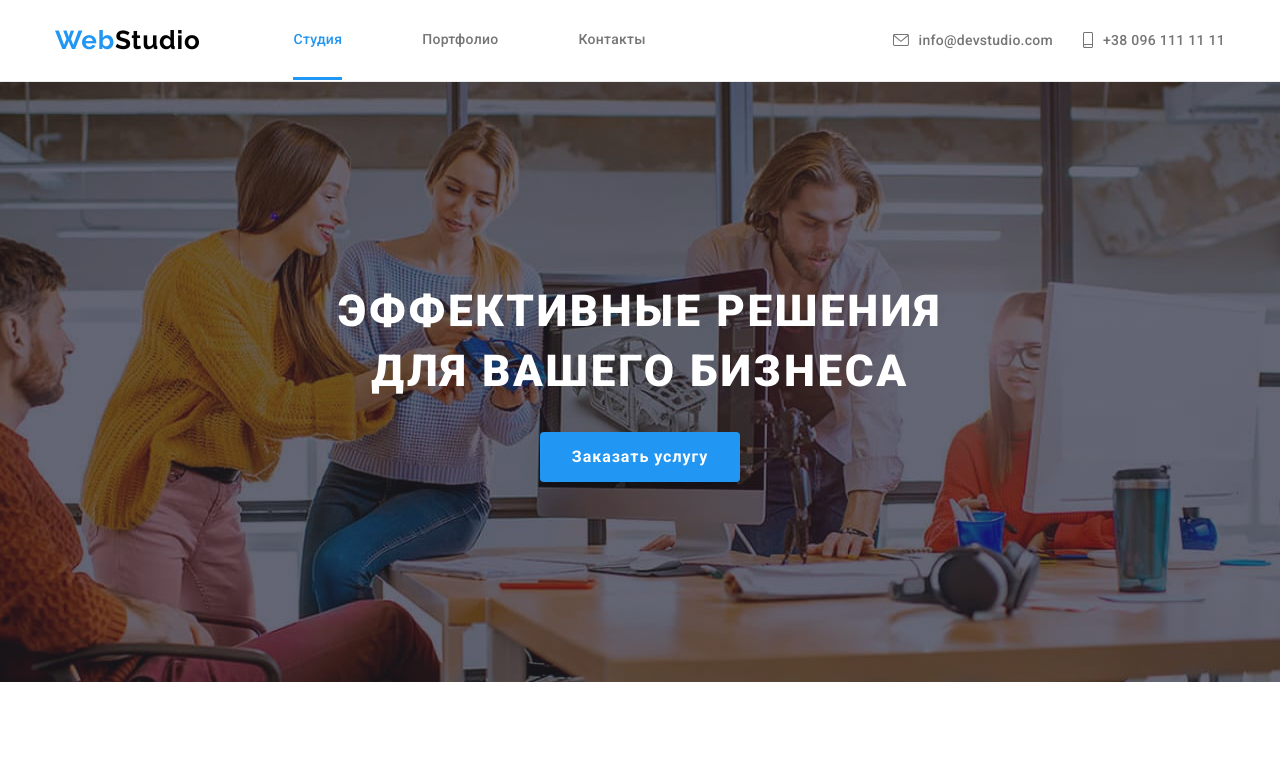
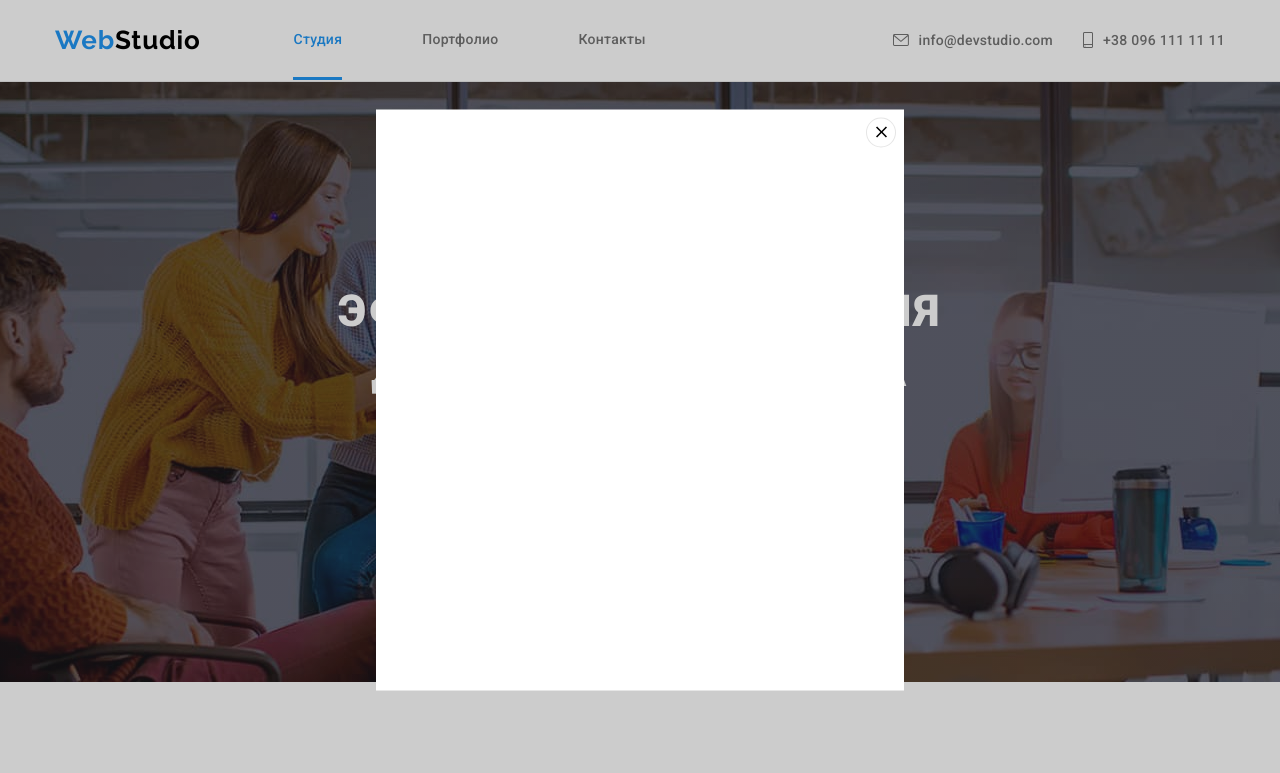
Before and after one commit to alvasar/goit-markup-hw-05, a plain HTML site: page index.html in a window 1280 px wide. Both pictures are taken after a click on the button "Заказать услугу". Shown: the top 773 px of the page. Drawn offline with nearby package versions, Linux system fonts and the light colour scheme.

Commit message:
underline

```diff
--- a/CSS/style.css
+++ b/CSS/style.css
@@ -207,17 +207,19 @@ HEADER
 .site-nav .link.current {
     color: var(--accent-color);
 }
-/* ___________________________________________ */
-.site-nav .underline {
+
+/* UNDERLINE*/
+
+.link.current::after {
+    content: '';
+    top: 200%;
+    left: 0;
     position: absolute;
-    top:200%;
-    left:0;
 
     width: 100%;
     height: 100%;
     border-bottom: var(--accent-color) 3px solid;
 }
-/* ___________________________________________ */
 
 /* contact links */
 .header .list {
@@ -286,6 +288,52 @@ SECTION HERO
     letter-spacing: 0.06em;
     text-transform: uppercase;
 }
+
+.backdrop {
+    position: fixed;
+    top:0;
+    left: 0;
+
+    width: 100%;
+    height: 100%;
+
+    background-color: rgba(0, 0, 0, 0.2);
+}
+
+.backdrop.is-hidden {
+    opacity: 0;
+    pointer-events: none;
+}
+
+.modal {
+    position: absolute;
+    top: 50%;
+    left: 50%;
+    transform: translate(-50%, -50%);
+
+    min-height: 581px;
+    min-width: 528px;
+    padding: 15px;
+
+    background-color: #fff;
+}
+
+.modal-x {
+    position: absolute;
+    top: 8px;
+    right: 8px;
+
+    display: flex;
+    align-items: center;
+    justify-content: center;
+
+    width: 30px;
+    height: 30px;
+    background-color: var(--primary-background-color);
+    border-radius: 50px;
+    border: 1px solid rgba(0, 0, 0, 0.1);
+}
+
 
 /*
 ----------------------------------------
--- a/index.html
+++ b/index.html
@@ -35,7 +35,6 @@
           <ul class="list">
             <li class="item">
               <a class="link current" href="index.html">Студия</a>
-              <div class="underline"></div>
             </li>
             <li class="item">
               <a class="link" href="./portfolio.html">Портфолио</a>
@@ -80,7 +79,27 @@
       <section class="hero overlay">
         <div class="container">
           <h1 class="title">Эффективные решения <br />для вашего бизнеса</h1>
-          <button class="btn" type="button">Заказать услугу</button>
+          <button data-modal-open class="btn" type="button">
+            Заказать услугу
+          </button>
+          <div class="backdrop is-hidden" data-modal>
+            <div class="modal">
+              <p class="visually-hidden">
+                Lorem ipsum, dolor sit amet consectetur adipisicing elit. Quae
+                ad consequuntur molestiae repellat et illo dolorum a. Quisquam
+                aliquam explicabo, ut nesciunt at mollitia beatae accusamus modi
+                praesentium, porro quasi?
+              </p>
+              <button class="modal-x" type="button" data-modal-close>
+                <img
+                  src="./images/close-black.svg"
+                  alt="Закрыть"
+                  width="18"
+                  height="18"
+                />
+              </button>
+            </div>
+          </div>
         </div>
       </section>
       <!--section feature-->
@@ -690,5 +709,6 @@
         </div>
       </div>
     </footer>
+    <script src="./js/modal.js"></script>
   </body>
 </html>
```
Also changed, not shown: images/close-black.svg (added).
